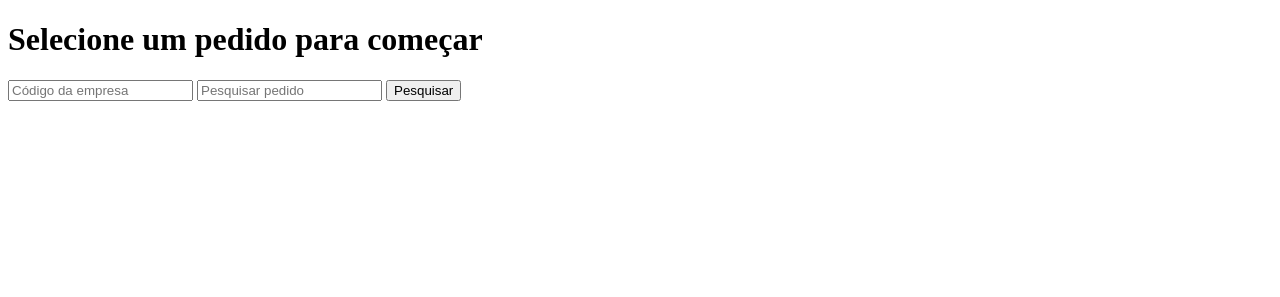
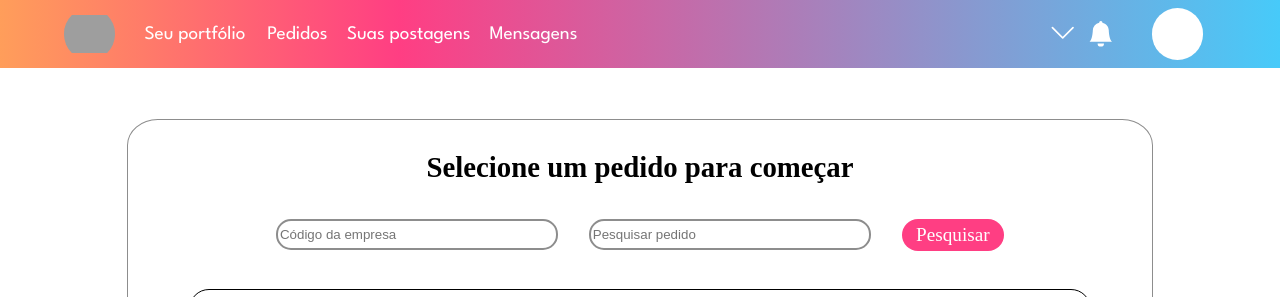
Before and after one commit to devantoneli/eventalize, a PHP site: page /sessaoEmpresa/postagem/selecaoPedido-e.html in a window 1280 px wide. Shown: the top 297 px of the page. Before the commit the page ends 101 px from the top, so only its background shows below. Run offline with PHP 8.4, Linux system fonts and the light colour scheme; grey boxes are pictures that could not be loaded.

Commit message:
desenvolvimento páginas: selecaoPedido, CriarPostagem

```diff
--- a/sessaoEmpresa/postagem/criarPostagem-e.css
+++ b/sessaoEmpresa/postagem/criarPostagem-e.css
@@ -169,12 +169,107 @@
     color: #FF3E83;
 }
 
-/* CARD criar postagem */
+/* SELECAO PEDIDO */
+
+.cardSelecaoPedido{
+    grid-column: 3/4;
+    margin-top: 5%;
+    margin-bottom: 5%;
+    width: 80vw;
+    height: auto;
+    background-color: white;
+    border-radius: 3%;
+    border: 1px solid  rgb(141, 141, 141);
+    display: grid;
+    grid-template-columns: repeat(1, 1fr);
+    grid-template-rows: repeat(auto, 1fr);
+    justify-items: center;
+}
+
+.cardSelecaoPedido h1{
+    grid-area: 1/1/3/1;
+    display: flex;
+    justify-content: center;
+    font-size: 1.8em;
+    margin-top: 3%;
+}
+
+.inputPesquisa{
+    display: flex;
+    /* margin: 5%; */
+}
+
+.inputPesquisa input{
+    display: flex;
+    justify-content: space-between;
+    height: 2vw;
+    width: 25vw;
+    margin: 2% 2% 5% 2%;
+    /* padding-right: 2%; */
+    border-radius: 15px;
+    border: 2px solid  rgb(141, 141, 141);
+}
+
+.botaoPesquisaPedido{
+    /* display: grid; */
+    /* align-items: center; */
+    margin: 2% 2% 5% 2%;
+
+}
+
+.botaoPesquisaPedido button{
+    text-decoration: none;
+    background-color: none;
+    width: 8vw;
+    height: 2.5vw;
+    background-color: #FF3E83;
+    border-style: none;
+    border-radius: 50px;
+    font-size: 1.2em;
+    font-family: 'League Spartan Regular';
+    color: white;
+    font-weight: 500;
+    cursor: pointer;
+}
+
+.cards{
+    grid-area: 6/1/6/1;
+}
+
+.infoCard{
+    margin: 3%;
+}
+
+.precoPedido{
+    color: #FF3E83;
+    display: grid;
+    align-items: center;
+}
+
+.card {
+    border: 1px solid black;
+    border-radius: 20px;
+    margin-bottom: 5%;
+    padding: 10px;
+    width: 55em;
+    /* display: flex; */
+}
+
+.cardConteudo{
+    display: flex;
+}
+
+
+.cardSelecao {
+    float: right;
+    margin-right: 10px;
+}
+
+/* CARD CRIAR POSTAGEM */
 
 .grid-Principal{
     display: grid;
     grid-template-columns: repeat(5, 1fr);
-    /* grid-template-rows: auto; */
 }
 
 .cardCriarPostagem{
@@ -310,25 +385,20 @@
     width: 80%;
     height: 50%;
     margin-top: 5%;
-    /* padding-right: 3%; */
 }
 
-input{
+.linhasInput input{
     height: 0.5vw;
     padding: 3%;
     border-radius: 15px;
     border: 2px solid  rgb(141, 141, 141);
-    /* border-color:#FF3E83; */
-    /* border-left: #FF3E83;
-    border-right: #FF3E83;
-    border-top: #FF3E83;
-    border-bottom: #FF3E83; */
 }
 
 #legendaInput{
     height: 5vw;
 }
 
+/* BOTAO CRIAR POSTAGEM */
 .botaoPostagem{
     grid-area: 7/2/7/2;
 }
--- a/sessaoEmpresa/postagem/criarPostagem-e.js
+++ b/sessaoEmpresa/postagem/criarPostagem-e.js
@@ -6,7 +6,7 @@ var linkCapa;
 var link2;
 var link3;
 function lerImgCapa() {
-    const card = document.querySelector('.cardCarregarG');
+    const card = document.querySelector('.uploadImgPedido');
     if (this.files && this.files[0]) {
         var file = new FileReader();
         file.onload = function(e) {
@@ -24,7 +24,7 @@ function lerImgCapa() {
   document.getElementById("img-inputCapa").addEventListener("change", lerImgCapa, false);
 
   function lerImg2() {
-    const card = document.querySelector('.img2');
+    const card = document.querySelector('.uploadImg');
     if (this.files && this.files[0]) {
         var file = new FileReader();
         file.onload = function(e) {
@@ -41,7 +41,7 @@ function lerImgCapa() {
   document.getElementById("img-input2").addEventListener("change", lerImg2, false);
 
   function lerImg3() {
-    const card = document.querySelector('.img3');
+    const card = document.querySelector('.uploadImg2');
     if (this.files && this.files[0]) {
         var file = new FileReader();
         file.onload = function(e) {
--- a/sessaoEmpresa/postagem/selecaoPedido-e.html
+++ b/sessaoEmpresa/postagem/selecaoPedido-e.html
@@ -4,14 +4,124 @@
     <meta charset="UTF-8">
     <meta http-equiv="X-UA-Compatible" content="IE=edge">
     <meta name="viewport" content="width=device-width, initial-scale=1.0">
+    <link href="https://fonts.googleapis.com/css2?family=League+Spartan&display=swap" rel="stylesheet">
+    <link rel="icon" href="/img/index/logo.png">
+    <link rel="stylesheet" href="criarPostagem-e.css">
     <title>Selecionar Pedido - Eventalize</title>
 </head>
 <body>
+    <!-- MENU EMPRESA -->
+
+    <div class="bg-gradPrincipal menuEmpresa">
+        <header class="alinhaElementos">
+            <div id="logoImagem"></div>
+
+            <ul class="opcoesMenu">
+                <li class=""><a href="#" class="opcaoMenu" aria-current="page">Seu portfólio</a></li>
+                <li class="nav-item"><a href="#" class="opcaoMenu">Pedidos</a></li>
+                <li class="nav-item"><a href="#" class="opcaoMenu">Suas postagens</a></li>
+                <li class="nav-item"><a href="#" class="opcaoMenu">Mensagens</a></li>
+            </ul>
+
+            <div class="alinhaLogo">
+                <button class="botaoSeta" id="iconSeta">
+                <svg xmlns="http://www.w3.org/2000/svg" width="70%" height="70%" fill="currentColor" class="bi bi-chevron-down setaMenu" viewBox="0 0 16 16">
+                    <path fill-rule="evenodd" d="M1.646 4.646a.5.5 0 0 1 .708 0L8 10.293l5.646-5.647a.5.5 0 0 1 .708.708l-6 6a.5.5 0 0 1-.708 0l-6-6a.5.5 0 0 1 0-.708z"/>
+                </svg>
+                </button>
+
+                <section id="menu">
+                    <a href=""><h4>Pedidos</h4></a>
+                    <a href=""><h4>Serviços e Pacotes</h4></a>
+                    <a href=""><h4>Perfil</h4></a>
+                    <a href=""><h4>Mensagens</h4></a>
+                    <a href=""><h4>Pontuações</h4></a>
+                    <a href=""><h4>Configurações</h4></a>
+                </section>
+
+                <svg xmlns="http://www.w3.org/2000/svg" width="2vw" height="2vw" fill="currentColor" class="bi bi-bell-fill opcaoMenu" viewBox="0 0 16 16">
+                    <path d="M8 16a2 2 0 0 0 2-2H6a2 2 0 0 0 2 2zm.995-14.901a1 1 0 1 0-1.99 0A5.002 5.002 0 0 0 3 6c0 1.098-.5 6-2 7h14c-1.5-1-2-5.902-2-7 0-2.42-1.72-4.44-4.005-4.901z"/>
+                </svg>
+
+                <div id="inserirPerfil"></div>
+
+                <section id="menuPerfil">
+                    <a href=""><h4>Configurações de perfil</h4></a>
+                    <a href=""><h4>Postagens</h4></a>
+                    <a href=""><h4>Estatísticas de venda</h4></a>
+                    <a href="/index.html"><h4>Sair</h4></a>
+                </section>
+            </div>
+        </header>
+    </div>
+
+    <div class="grid-Principal">
+        <div class="cardSelecaoPedido">
             <h1>Selecione um pedido para começar</h1>
             <form action="selecionarPedido-e.php" method="post">
+                <div class="inputPesquisa">
                     <input type="text" name="cd_empresa" placeholder="Código da empresa">
                     <input type="text" name="nm_cliente" placeholder="Pesquisar pedido">
+                    <div class="botaoPesquisaPedido">
                         <button type="submit">Pesquisar</button>
+                    </div>
+                </div>
             </form>
+
+            <div class="cards">
+                <div class="card">
+                    <input type="checkbox" name="cardSelecao" class="cardSelecao">
+                    <div class="cardConteudo">
+                    <img src="/bancoImagens/empresas/pedido.svg" alt="">
+
+                    <div class="infoCard">
+                    <p>Pedido nº 548</p>
+                    <h2>Maria Carla Lima Souza</h2>
+                    <p>10/02/2023</p>
+                    <p>Mais detalhes desse pedido</p>
+                    </div>
+                    <div class="precoPedido">
+                        <h1>350,00</h1>
+                    </div>
+                </div>
+            </div>
+
+                <div class="card">
+                    <input type="checkbox" name="cardSelecao" class="cardSelecao">
+                    <div class="card-content">
+                    <h2>Card 2</h2>
+                    <p>Some content here</p>
+                    </div>
+                </div>
+
+                <div class="card">
+                    <input type="checkbox" name="cardSelecao" class="cardSelecao">
+                    <div class="card-content">
+                    <h2>Card 3</h2>
+                    <p>Some content here</p>
+                    </div>
+                </div>
+            </div>
+        </div>
+    </div>
+
+
+      <script>
+        var checkboxes = document.querySelectorAll('input[name="cardSelecao"]');
+
+for (var i = 0; i < checkboxes.length; i++) {
+  checkboxes[i].addEventListener('click', function() {
+    // uncheck all checkboxes
+    for (var j = 0; j < checkboxes.length; j++) {
+      checkboxes[j].checked = false;
+    }
+
+    // check the clicked checkbox
+    this.checked = true;
+  });
+}
+
+      </script>
+      <script src="/sessaoEmpresa/postagem/menu-e.js"></script>
 </body>
 </html>
```
Also changed, not shown: other parts of sessaoEmpresa/postagem/criarPostagem-e.css (+19 -38 lines), sessaoEmpresa/postagem/criarPostagem.html (+21 -11 lines), bancoImagens/empresas/pedido.svg (added). Lines whose indentation alone changed are shown as unchanged.
